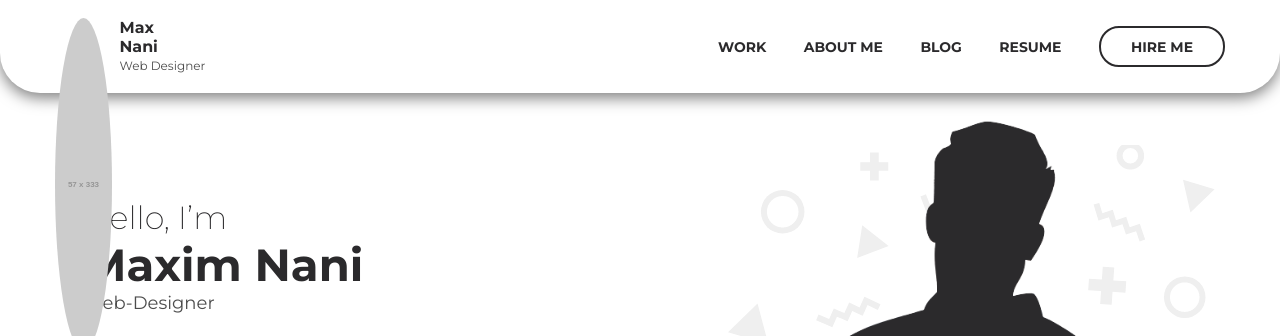
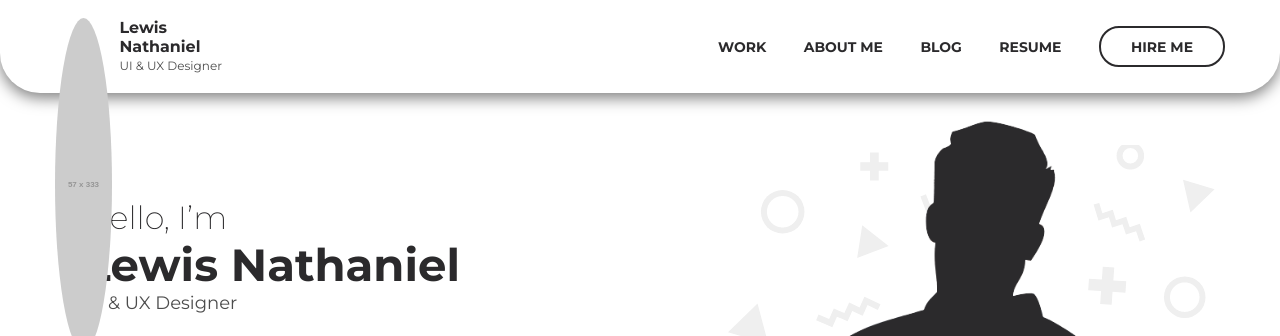
Before and after one commit to Maximovix/Portfolio-Template-Site5, a plain HTML site: page index.html in a window 1280 px wide. Shown: the top 336 px of the page. Drawn offline with nearby package versions, Linux system fonts and the light colour scheme; placeholder pictures from the web are drawn by us.

Commit message:
Add files via upload

```diff
--- a/index.html
+++ b/index.html
@@ -17,8 +17,8 @@
 						<img src="https://placehold.it/57/333" alt="">
 					</div>
 					<div class="logo_inner">
-						<div class="logo_name">Max<br>Nani</div>
-						<div class="prof_name">Web Designer</div>
+						<div class="logo_name">Lewis<br>Nathaniel</div>
+						<div class="prof_name">UI & UX Designer</div>
 					</div>
 				</div>
 				<nav id="nav" class="nav">
@@ -40,8 +40,8 @@
 			<div class="intro_inner">
 				<div class="intro_content">
 					<h2 class="intro_subtitle">Hello, I’m</h2>
-					<h1 class="intro_title">Maxim Nani</h1>
-					<div class="intro_prof">Web-Designer</div>
+					<h1 class="intro_title">Lewis Nathaniel</h1>
+					<div class="intro_prof">UI & UX Designer</div>
 					<div class="social">
 						<a href="" class="social_item">
 							<img src="assets/images/intro/social/behance.svg" alt="">
```
